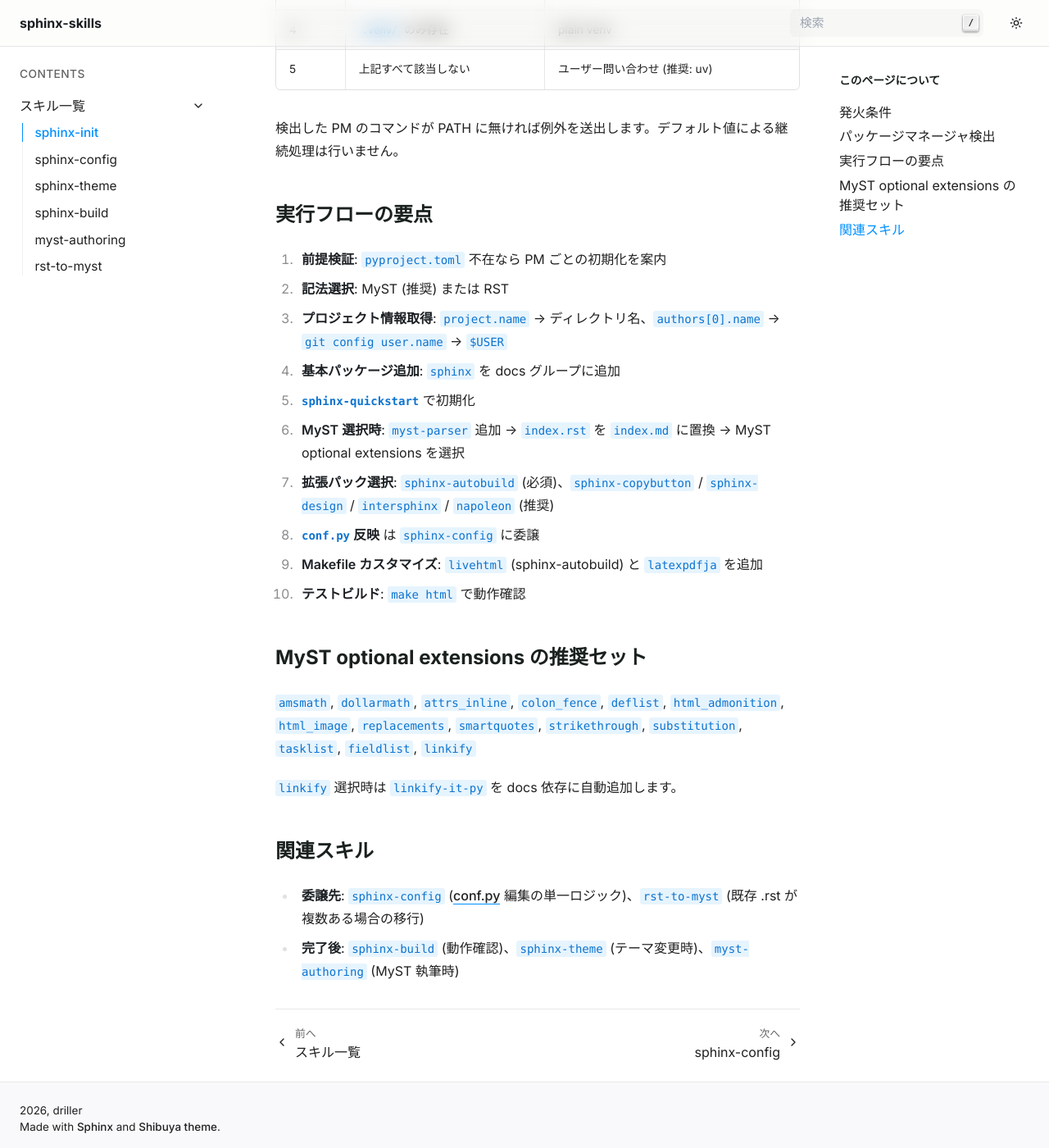
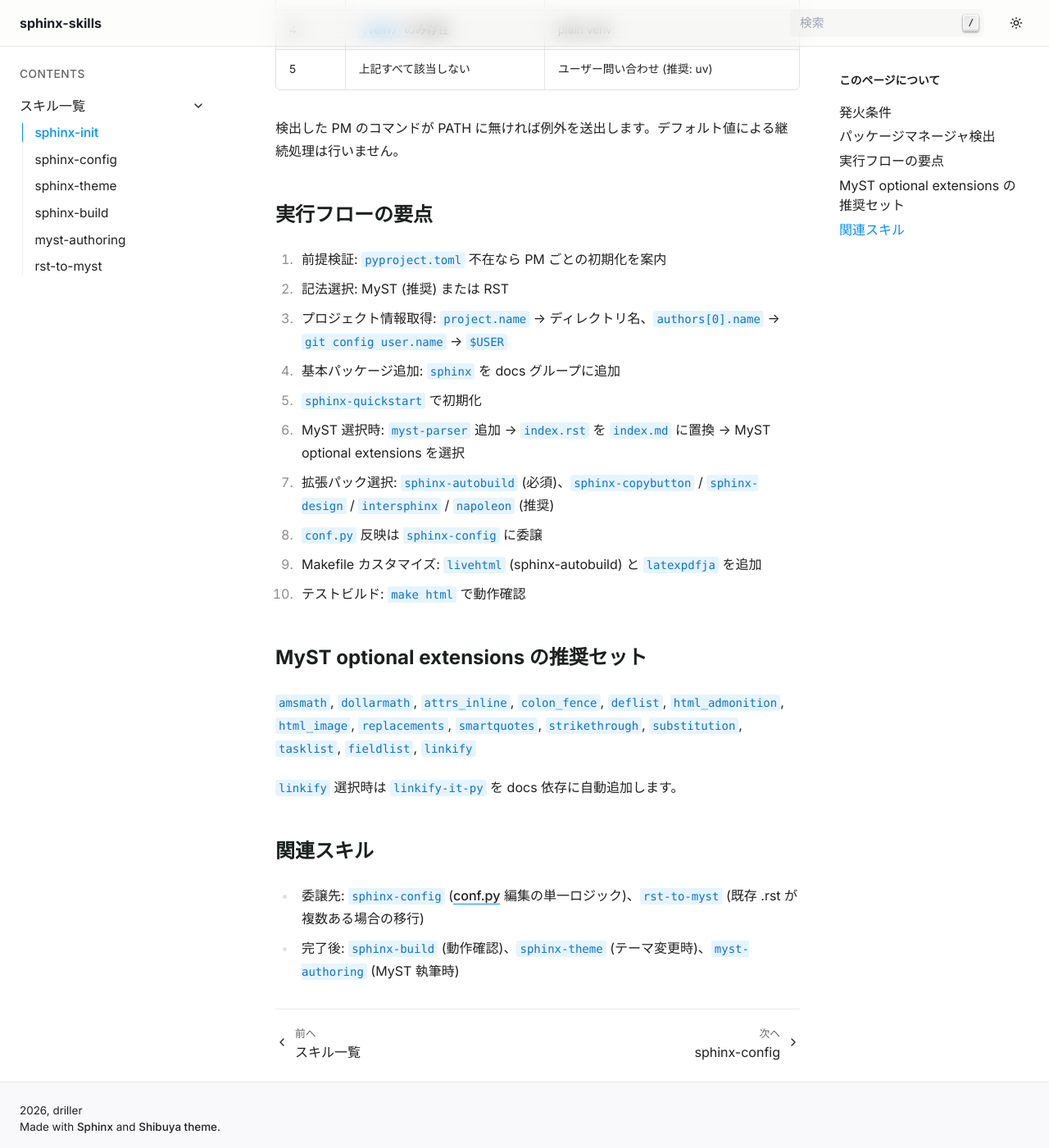
Before and after one commit to drillan/sphinx-skills, a Sphinx documentation site: the page built from docs/skills/sphinx-init.md, in a window 1280 px wide and 1400 px high, scrolled down 761 px. Shown: the whole window at 82% size. Built offline with Sphinx 7.4.7, drawn with Linux system fonts in a browser that asks for light colours.

Commit message:
docs: 過剰な太字強調を全削除
natural-writing の指針に従い、以下を全廃して文章をプレーンに統一:
- 番号付きリスト内の太字ラベル (sphinx-init.md 実行フロー 10 ステップ、sphinx-config.md バックアップ手順 3 ステップ)
- 箇条書きの定義リスト風ラベル (必須/推奨/オプショナル/対象/非対象/委譲先/完了後/外部スキル)
- 文中強調 (sphinx-config.md L3、rst-to-myst.md L3, L34、skills/index.md L27)
- テーブル内の単独太字 (sphinx-build.md「PDF (日本語)」)
- 論理演算子の強調 (myst-authoring.md「AND」→ 「(AND)」)

ドキュメント全体で `**...**` をゼロにし、太字は本当に重要な箇所だけという原則を徹底。

Co-Authored-By: Claude Opus 4.7 (1M context) <noreply@anthropic.com>

```diff
--- a/docs/skills/sphinx-init.md
+++ b/docs/skills/sphinx-init.md
@@ -21,16 +21,16 @@ Sphinx ドキュメントプロジェクトを新規作成する初期化スキ
 
 ## 実行フローの要点
 
-1. **前提検証**: `pyproject.toml` 不在なら PM ごとの初期化を案内
-2. **記法選択**: MyST (推奨) または RST
-3. **プロジェクト情報取得**: `project.name` → ディレクトリ名、`authors[0].name` → `git config user.name` → `$USER`
-4. **基本パッケージ追加**: `sphinx` を docs グループに追加
-5. **`sphinx-quickstart`** で初期化
-6. **MyST 選択時**: `myst-parser` 追加 → `index.rst` を `index.md` に置換 → MyST optional extensions を選択
-7. **拡張パック選択**: `sphinx-autobuild` (必須)、`sphinx-copybutton` / `sphinx-design` / `intersphinx` / `napoleon` (推奨)
-8. **`conf.py` 反映** は `sphinx-config` に委譲
-9. **Makefile カスタマイズ**: `livehtml` (sphinx-autobuild) と `latexpdfja` を追加
-10. **テストビルド**: `make html` で動作確認
+1. 前提検証: `pyproject.toml` 不在なら PM ごとの初期化を案内
+2. 記法選択: MyST (推奨) または RST
+3. プロジェクト情報取得: `project.name` → ディレクトリ名、`authors[0].name` → `git config user.name` → `$USER`
+4. 基本パッケージ追加: `sphinx` を docs グループに追加
+5. `sphinx-quickstart` で初期化
+6. MyST 選択時: `myst-parser` 追加 → `index.rst` を `index.md` に置換 → MyST optional extensions を選択
+7. 拡張パック選択: `sphinx-autobuild` (必須)、`sphinx-copybutton` / `sphinx-design` / `intersphinx` / `napoleon` (推奨)
+8. `conf.py` 反映は `sphinx-config` に委譲
+9. Makefile カスタマイズ: `livehtml` (sphinx-autobuild) と `latexpdfja` を追加
+10. テストビルド: `make html` で動作確認
 
 ## MyST optional extensions の推奨セット
 
@@ -40,5 +40,5 @@ Sphinx ドキュメントプロジェクトを新規作成する初期化スキ
 
 ## 関連スキル
 
-- **委譲先**: `sphinx-config` (conf.py 編集の単一ロジック)、`rst-to-myst` (既存 .rst が複数ある場合の移行)
-- **完了後**: `sphinx-build` (動作確認)、`sphinx-theme` (テーマ変更時)、`myst-authoring` (MyST 執筆時)
+- 委譲先: `sphinx-config` (conf.py 編集の単一ロジック)、`rst-to-myst` (既存 .rst が複数ある場合の移行)
+- 完了後: `sphinx-build` (動作確認)、`sphinx-theme` (テーマ変更時)、`myst-authoring` (MyST 執筆時)
```
Also changed, not shown: docs/skills/index.md (+1 -1 lines), docs/skills/myst-authoring.md (+2 -2 lines), docs/skills/rst-to-myst.md (+5 -5 lines), docs/skills/sphinx-build.md (+1 -1 lines), docs/skills/sphinx-config.md (+7 -7 lines).
